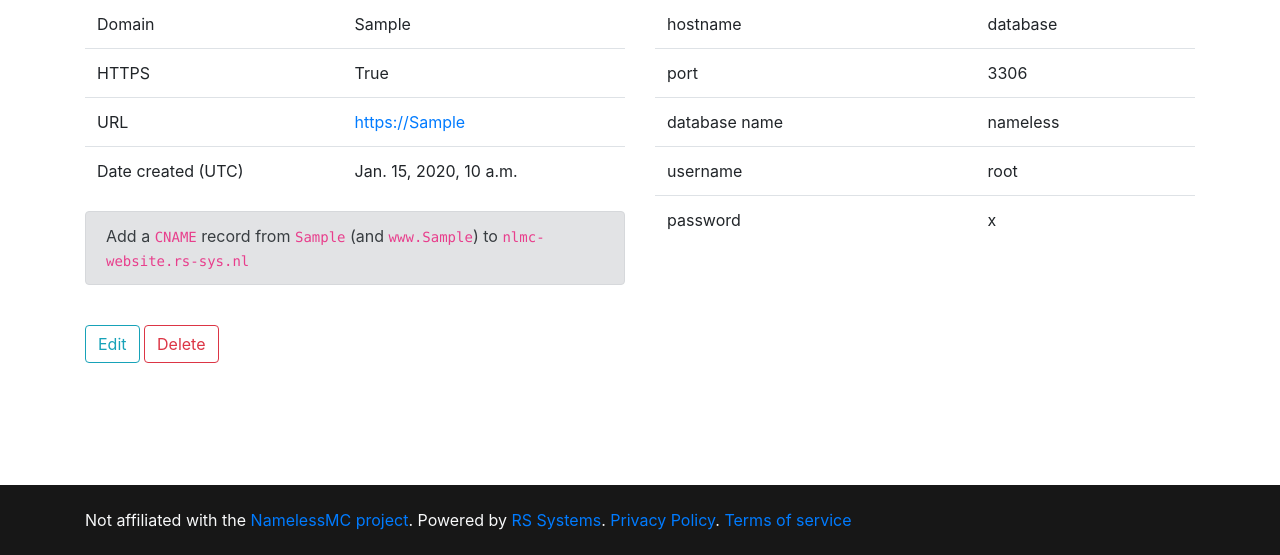
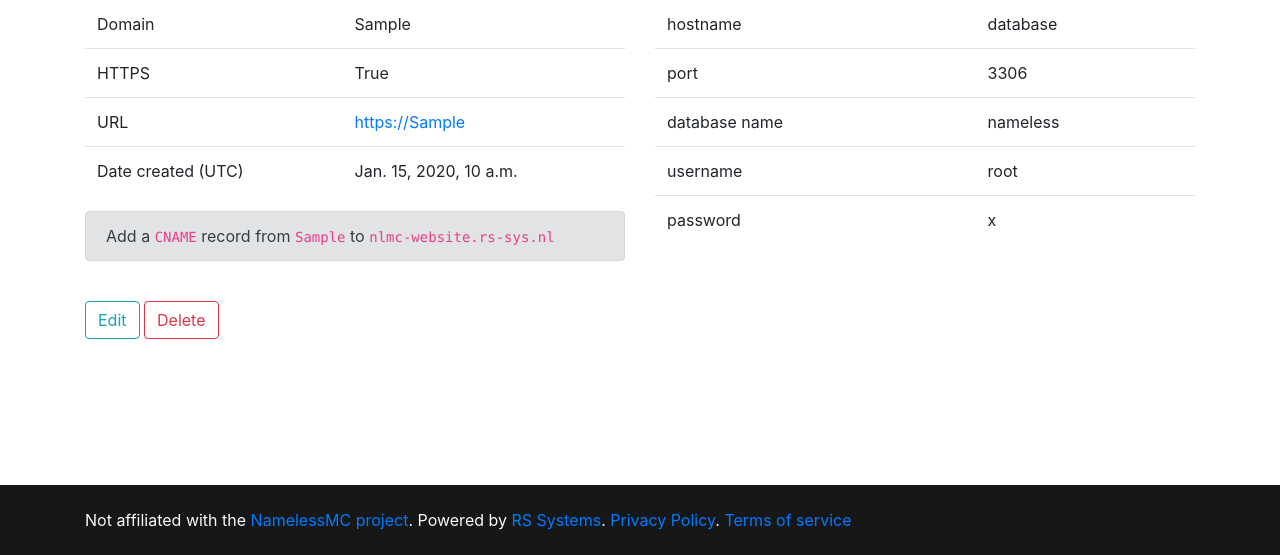
Before and after one commit to namelessmc-bot/namelessmc_hosting, a Django app: page /website/1/ in a window 1280 px wide. Shown: the part 245-800 px from the top of the page. Run offline with Django 3.2, Linux system fonts and the light colour scheme; a user stored in the database is signed in; tables that the repository leaves empty hold one stand-in row (values such as "Sample post"); some libraries are stand-ins or nearby versions.

Commit message:
don't suggest adding www. record, it doesn't work anyway

```diff
--- a/frontend/users/templates/users/website_detail.html
+++ b/frontend/users/templates/users/website_detail.html
@@ -34,7 +34,7 @@
                 </tbody>
             </table>
             <div class="alert alert-secondary" role="alert">
-                Add a <code>CNAME</code> record from <code>{{ website.domain }}</code> (and <code>www.{{ website.domain }}</code>) to <code>nlmc-website.rs-sys.nl</code>
+                Add a <code>CNAME</code> record from <code>{{ website.domain }}</code> to <code>nlmc-website.rs-sys.nl</code>
             </div>
         </div>
         <div class="col md-6">
```
